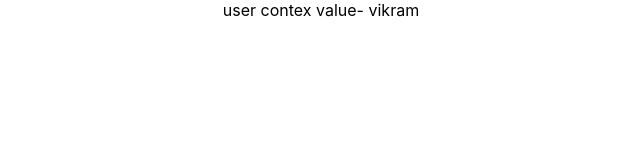
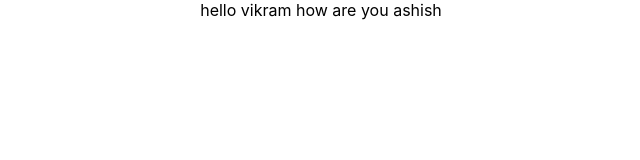
Before and after one commit to vashish144/Hooks-demo, a React (Create React App) app: page / in a window 1280 px wide. Shown: the top 160 px of the page, without its empty margins (319-959 px from the left). Built offline with nearby package versions, Linux system fonts and the light colour scheme.

Commit message:
change in use context

```diff
--- a/src/components/useContextComponent/AppComponent.js
+++ b/src/components/useContextComponent/AppComponent.js
@@ -1,14 +1,17 @@
-import React, { Component,createContext } from 'react'
+import React, { Component, createContext } from 'react'
 import Ccomponent from './Ccomponent'
 
-export const userContex=React.createContext()
+export const userContex = React.createContext()
+export const channelContex = React.createContext()
 class AppComponent extends Component {
     render() {
         return (
             <div>
-            <userContex.Provider value="vikram">
-                <Ccomponent/>
-            </userContex.Provider>
+                <userContex.Provider value="vikram">
+                    <channelContex.Provider value="ashish">
+                        <Ccomponent />
+                    </channelContex.Provider>
+                </userContex.Provider>
             </div>
         )
     }
--- a/src/components/useContextComponent/Fcomponent.js
+++ b/src/components/useContextComponent/Fcomponent.js
@@ -1,5 +1,5 @@
 import React, { Component } from 'react'
-import { userContex } from "./AppComponent"
+import { userContex, channelContex } from "./AppComponent"
 class Fcomponent extends Component {
     render() {
         return (
@@ -7,7 +7,15 @@ class Fcomponent extends Component {
             <div>
                 <userContex.Consumer>
                     {user => {
-                        return <div>user contex value- {user}</div>
+                        return (
+                            <channelContex.Consumer>
+                                {
+                                    channel => {
+                                        return <div>hello {user} how are you {channel}</div>
+                                    }
+                                }
+                            </channelContex.Consumer>
+                        )
                     }}
                 </userContex.Consumer>
 
```
